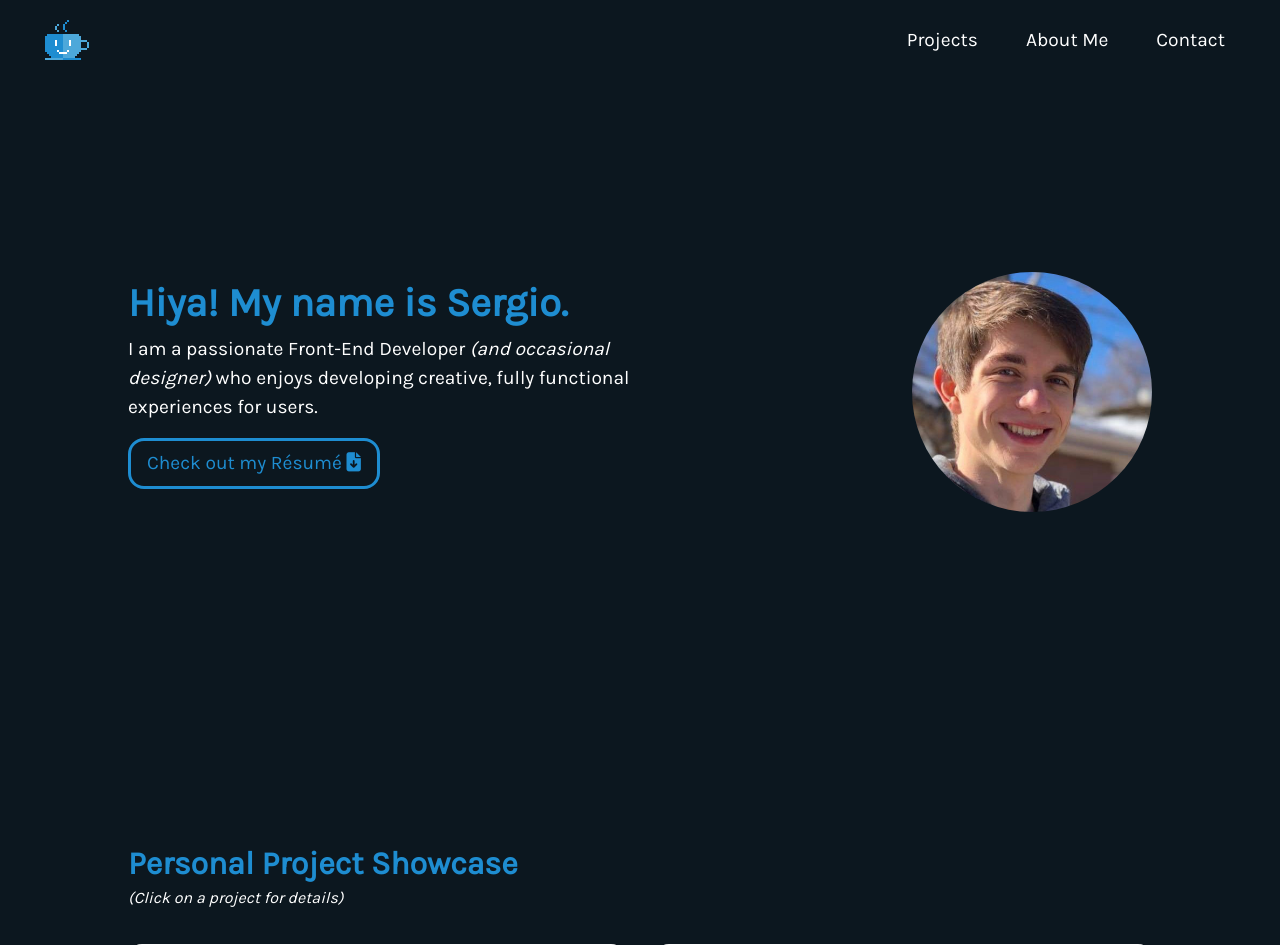
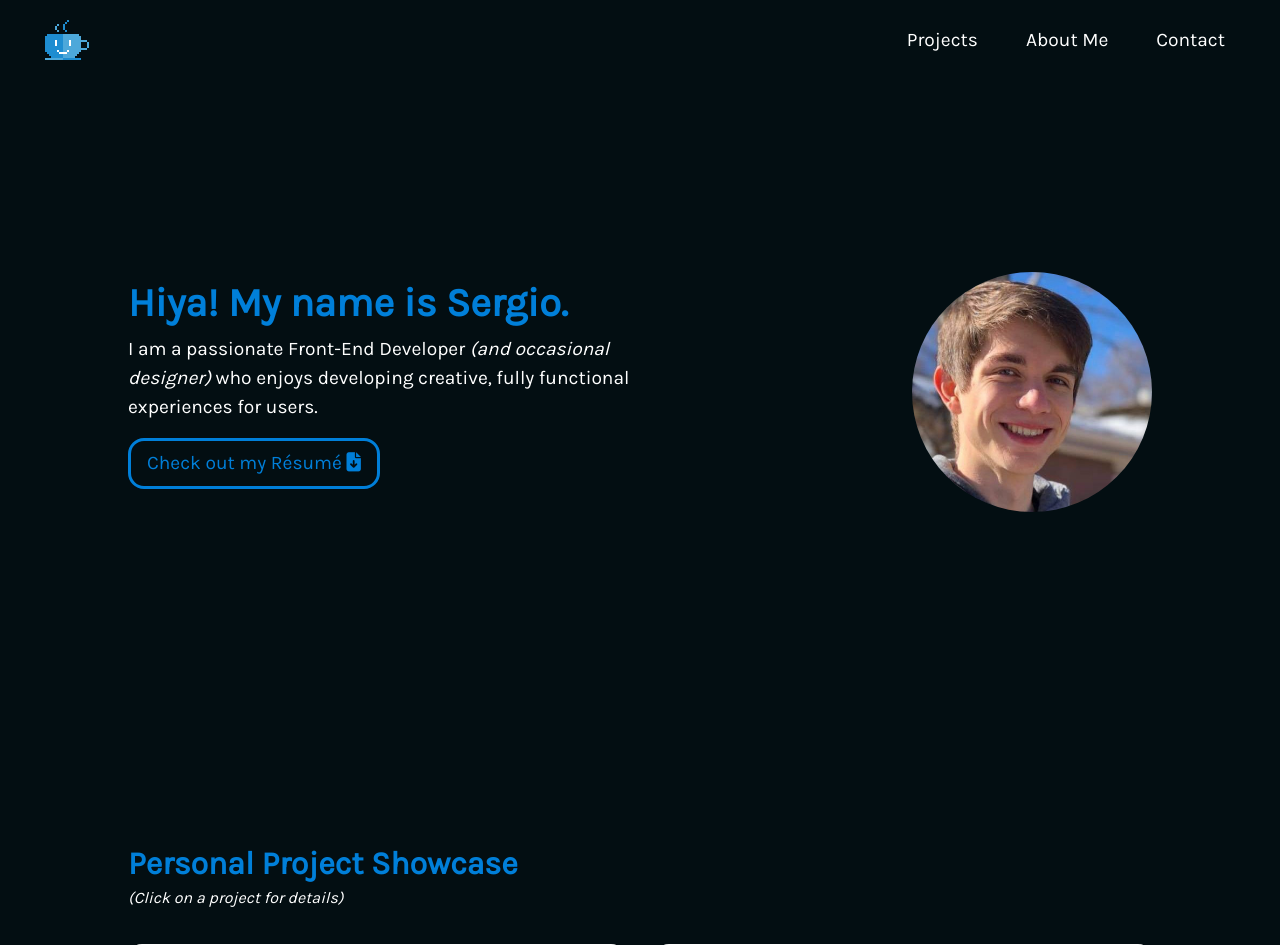
Before and after one commit to SPacheco64/SPacheco64.github.io, a PHP site: page / in a window 1280 px wide. Shown: the top 945 px of the page. Run offline with PHP 8.4, Linux system fonts and the light colour scheme; style sheets or scripts are compiled from the project's sources; some libraries are stand-ins or nearby versions.

Commit message:
Styling Updates

```diff
--- a/scss/portfolio-styling.scss
+++ b/scss/portfolio-styling.scss
@@ -9,12 +9,12 @@
 $primary-font: 'Helvetica', sans-serif;
 $secondary-font: 'Karla';
 $label-font: 'Sarabun', sans-serif;
-$body-color: #0c171f;
-$primary-color: #1e8dd1;
-$secondary-color: #4DA8DA;
+$body-color: #030e12;
+$primary-color: #007FD9;
+$secondary-color: #38acff;
 $darkened-color: #161718;
-$primary-text: #1e8dd1;
-$secondary-text: #4DA8DA;
+$primary-text: #007FD9;
+$secondary-text: #38acff;
 $white-text: #fff;
 $off-white: #F5F5EE;
 $overlay-color: rgba(0, 0, 0, 0.8);
@@ -153,7 +153,7 @@ nav /* Nested CSS for Navigation Items */
 {
     a
     {
-        font-size: 2rem;
+        font-size: 1.5rem;
         margin-bottom: 1rem;
     }
 }
```
